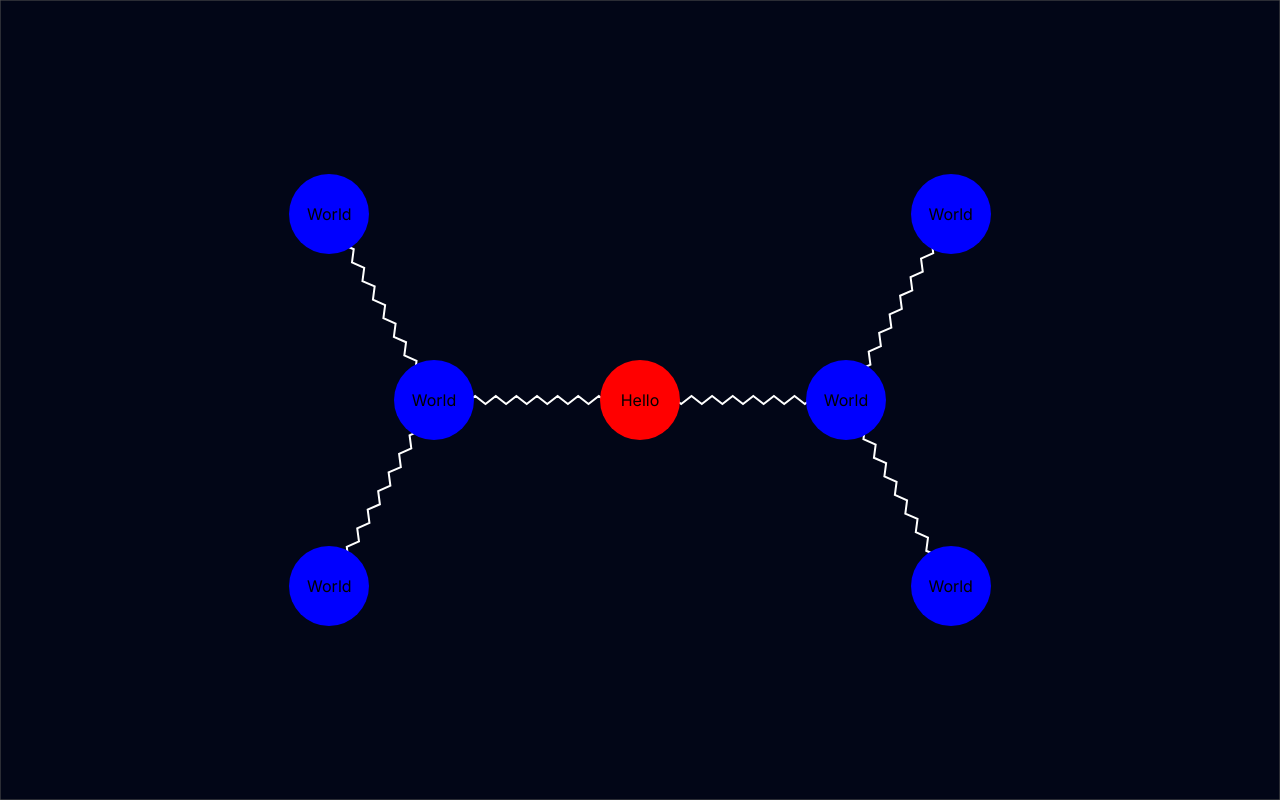
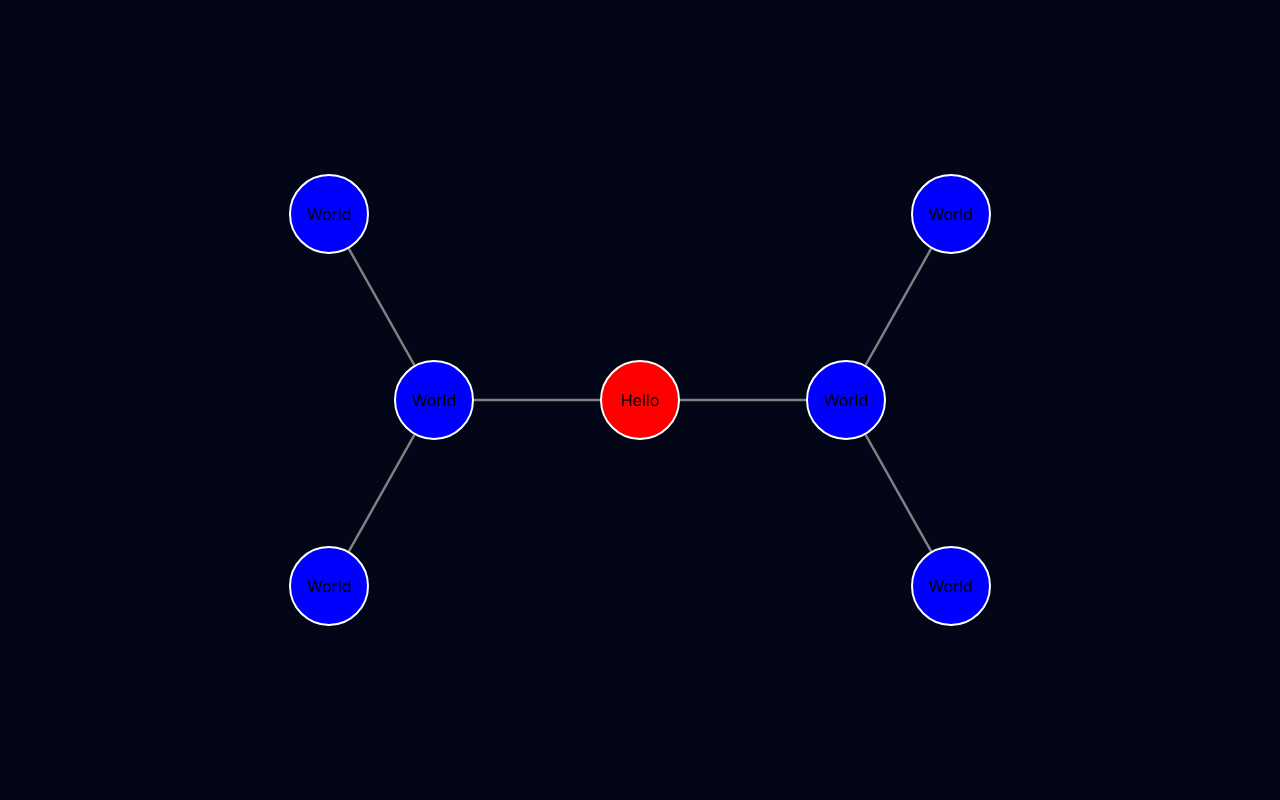
Before and after one commit to dyland88/NodePortfolioSite, a Next.js app in the folder node_portfolio_site/: page / in a window 1280 px wide. Built offline with nearby package versions, Linux system fonts and the light colour scheme.

Commit message:
Added node borders and svg edges

```diff
--- a/node_portfolio_site/src/app/page.tsx
+++ b/node_portfolio_site/src/app/page.tsx
@@ -26,6 +26,8 @@ export default function Home() {
         justifyContent: "center",
         alignItems: "center",
         display: "flex",
+        borderWidth: 2,
+        borderColor: "white",
       }}
     >
       <p>Hello</p>
@@ -41,6 +43,8 @@ export default function Home() {
         justifyContent: "center",
         alignItems: "center",
         display: "flex",
+        borderWidth: 2,
+        borderColor: "white",
       }}
     >
       <p>World</p>
@@ -106,17 +110,21 @@ export default function Home() {
   );
 
   return (
-    <main className="flex min-h-screen flex-col items-start justify-start p-24 bg-slate-950">
-      <div
-        ref={scene}
-        style={{
-          width: "100%",
-          height: "100%",
-          position: "absolute",
-          top: 0,
-          left: 0,
-        }}
-      />
+    <main className="flex min-h-screen flex-col items-start justify-start overflow-hidden p-24 bg-slate-950">
+      <div ref={scene} className="h-screen w-screen absolute top-0 left-0" />
+      <svg className="h-screen w-screen absolute top-0 left-0">
+        {linkList.map((link, index) => (
+          <line
+            key={index}
+            x1={nodeList[linkList[index].source].x}
+            y1={nodeList[linkList[index].source].y}
+            x2={nodeList[linkList[index].target].x}
+            y2={nodeList[linkList[index].target].y}
+            stroke="gray"
+            strokeWidth={2.5}
+          />
+        ))}
+      </svg>
       {nodeList.map((component, index) => (
         <motion.div
           key={index}
--- a/node_portfolio_site/src/app/useNodePhysics.tsx
+++ b/node_portfolio_site/src/app/useNodePhysics.tsx
@@ -30,7 +30,8 @@ type link = {
 };
 
 function useNodePhysics(initialNodeList: Node[], initialLinkList: nameLink[]) {
-  const DEBUG = true;
+  const DEBUG = false;
+  const NODERADIUS = 40;
   const scene = useRef(null);
   const engine = useRef(Engine.create());
 
@@ -79,7 +80,7 @@ function useNodePhysics(initialNodeList: Node[], initialLinkList: nameLink[]) {
 
     // Create simulation bodies
     nodeList.forEach((node) => {
-      const body = Bodies.circle(node.x, node.y, 40, {
+      const body = Bodies.circle(node.x, node.y, NODERADIUS, {
         //TODO: make size dynamic
         restitution: 1,
         render: {
@@ -157,12 +158,19 @@ function useNodePhysics(initialNodeList: Node[], initialLinkList: nameLink[]) {
     };
   }, []);
 
+  // Sets the position of a specific node
   function setNodePosition(index: number, newX: number, newY: number) {
+    newX = Math.max(NODERADIUS, Math.min(newX, window.innerWidth - NODERADIUS));
+    newY = Math.max(
+      NODERADIUS,
+      Math.min(newY, window.innerHeight - NODERADIUS)
+    );
     Matter.Body.setPosition(engine.current.world.bodies[index], {
       x: newX,
       y: newY,
     });
   }
+
   // Update all node positions
   function updateNodePositions() {
     for (let i = 0; i < nodeList.length; i++) {
```
